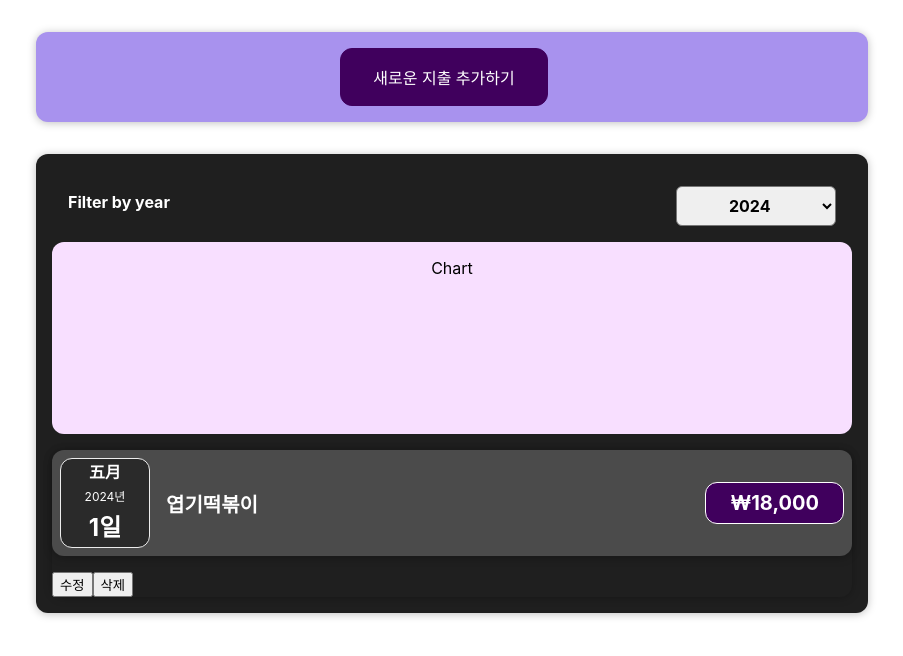
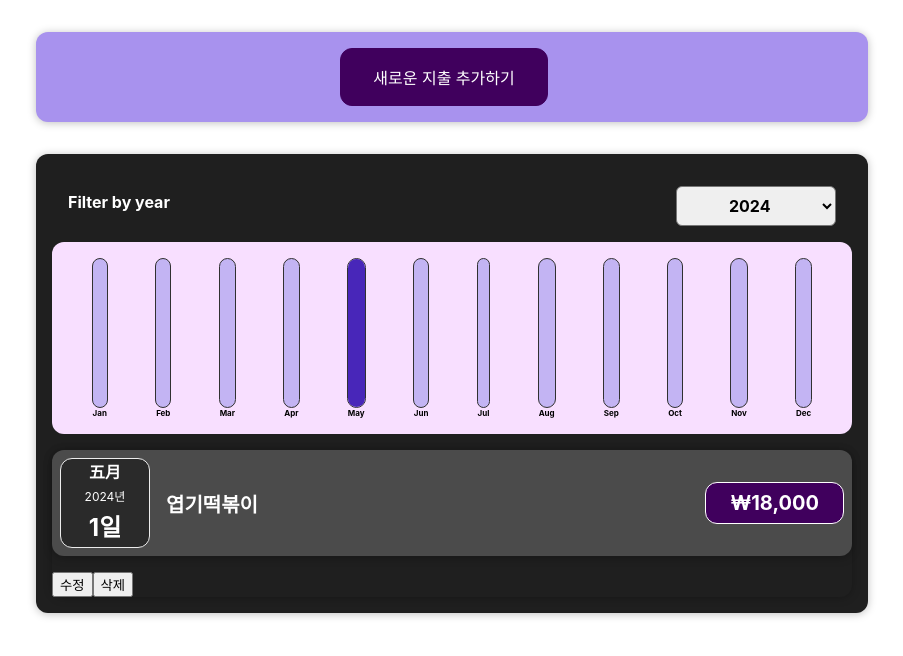
Before and after one commit to hongkongee/react-basic-study, a React (Create React App) app: page / in a window 1280 px wide. Shown: the top 656 px of the page, without its empty margins (188-1091 px from the left). Built offline with nearby package versions, Linux system fonts and the light colour scheme.

Commit message:
12. chart 구현 완료

```diff
--- a/src/components/Chart/Chart.js
+++ b/src/components/Chart/Chart.js
@@ -1,8 +1,29 @@
 import React from 'react';
 import './Chart.css';
+import ChartBar from './ChartBar.js';
 
-const Chart = () => {
-  return <div className="chart">Chart</div>;
+const Chart = ({ dataPoints }) => {
+  // 1년치 지출 총액이 필요하다. (그래야 비율 기준을 설정할 수 있으니까)
+  const dataPointValue = dataPoints.map((dp) => dp.value); // value만 들어있는 배열로 추출.
+
+  // 1년치 총액
+  // a: 리턴 결과에 대한 누적값, b: 배열에서 하나씩 꺼낸 값
+  const totalValue = dataPointValue.reduce((a, b) => a + b, 0);
+
+  return (
+    <div className="chart">
+      {dataPoints.map(({ label, value }) => {
+        return (
+          <ChartBar
+            key={label}
+            label={label}
+            currentValue={value}
+            totalValue={totalValue}
+          />
+        );
+      })}
+    </div>
+  );
 };
 
 export default Chart;
--- a/src/components/Chart/ChartBar.js
+++ b/src/components/Chart/ChartBar.js
@@ -1,13 +1,23 @@
 import React from 'react';
 import './ChartBar.css';
 
-const ChartBar = () => {
+const ChartBar = ({ label, currentValue, totalValue }) => {
+  let barFillHeight = '0%';
+
+  if (totalValue > 0) {
+    const percentage = (currentValue / totalValue) * 100;
+    barFillHeight = percentage + '%';
+  }
+
   return (
     <div className="chart-bar">
       <div className="chart-bar__inner">
-        <div className="chart-bar__fill"></div>
+        <div
+          className="chart-bar__fill"
+          style={{ height: barFillHeight }}
+        ></div>
       </div>
-      <div className="chart-bar__label"></div>
+      <div className="chart-bar__label">{label}</div>
     </div>
   );
 };
--- a/src/components/Expense/ExpenseChart.js
+++ b/src/components/Expense/ExpenseChart.js
@@ -1,7 +1,7 @@
 import React from 'react';
 import Chart from '../Chart/Chart.js';
 
-const ExpenseChart = () => {
+const ExpenseChart = ({ expenses }) => {
   const chartDataPoints = [
     { label: 'Jan', value: 0 },
     { label: 'Feb', value: 0 },
@@ -17,7 +17,18 @@ const ExpenseChart = () => {
     { label: 'Dec', value: 0 },
   ];
 
-  return <Chart dataPoint={chartDataPoints} />;
+  // 선택년도의 모든 지출데이터를 꺼내서 월을 추출하면서
+  // 해당 월의 지출총액을 chartDataPoints의 월 value에 누적.
+  expenses.forEach((exp) => {
+    // 이 월 정보는 실제 월에서 1이 감소되어 있다.
+    // 오히려 인덱스를 지목하기가 좋아짐.
+    const expenseMonth = exp.date.getMonth();
+    const expensePrice = exp.price;
+
+    chartDataPoints[expenseMonth].value += expensePrice;
+  });
+
+  return <Chart dataPoints={chartDataPoints} />;
 };
 
 export default ExpenseChart;
--- a/src/components/Expense/Expenses.js
+++ b/src/components/Expense/Expenses.js
@@ -48,7 +48,7 @@ const Expenses = ({ items }) => {
   return (
     <Card className="expenses">
       <ExpenseFilter onChangeFilter={filterChangeHandler} />
-      <ExpenseChart />
+      <ExpenseChart expenses={filteredItems} />
       {expenseContent}
     </Card>
   );
--- a/src/components/NewExpense/ExpenseForm.js
+++ b/src/components/NewExpense/ExpenseForm.js
@@ -38,7 +38,7 @@ const ExpenseForm = ({ onSaveExpense, onToggle }) => {
 
     const newExpense = {
       title: userInput.title,
-      price: userInput.price,
+      price: +userInput.price,
       date: new Date(userInput.date),
     };
     onSaveExpense(newExpense); // App.js가 내려준 함수를 호출하면서, 올리고자 하는 데이터를 매개값으로 전달.
```
